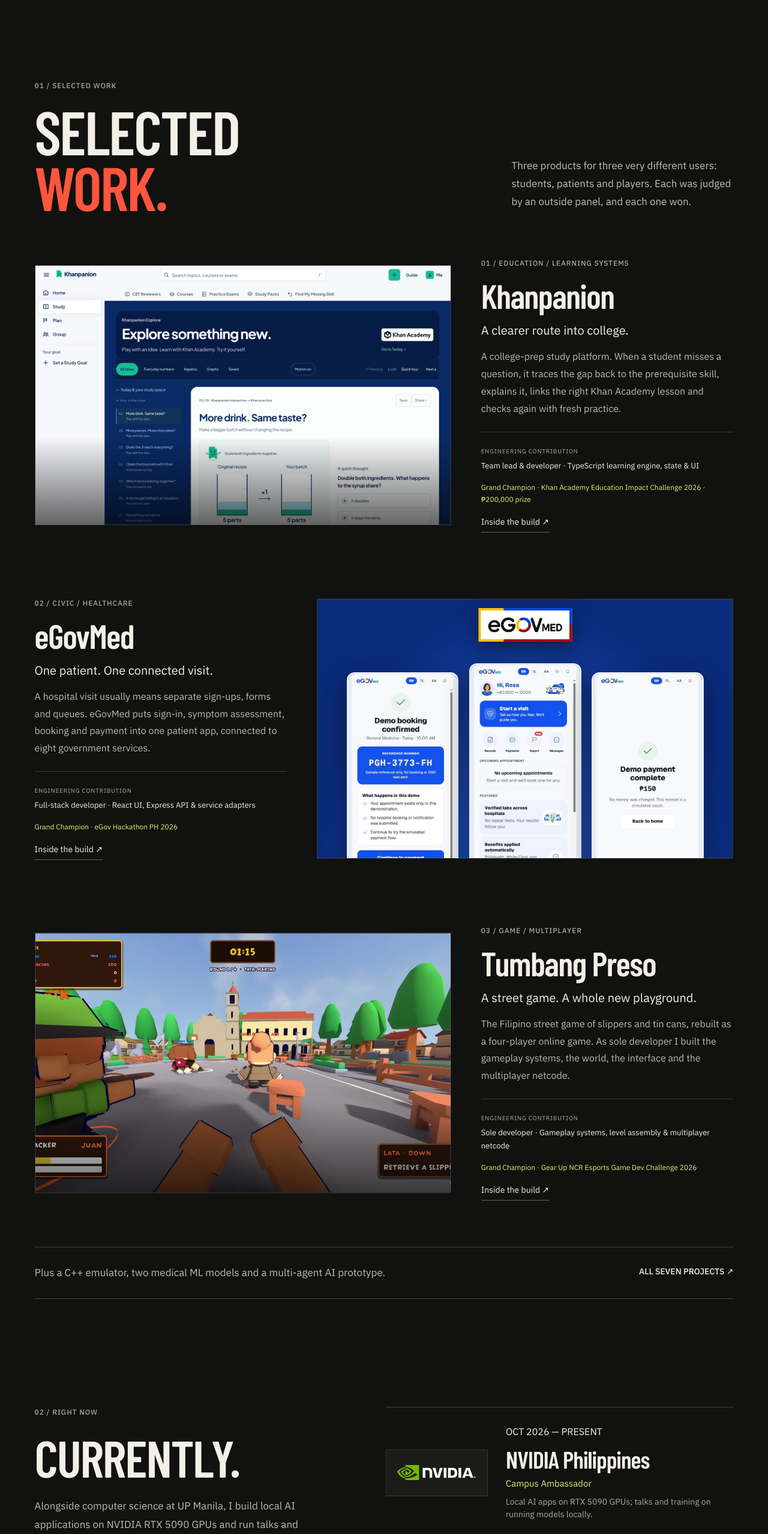
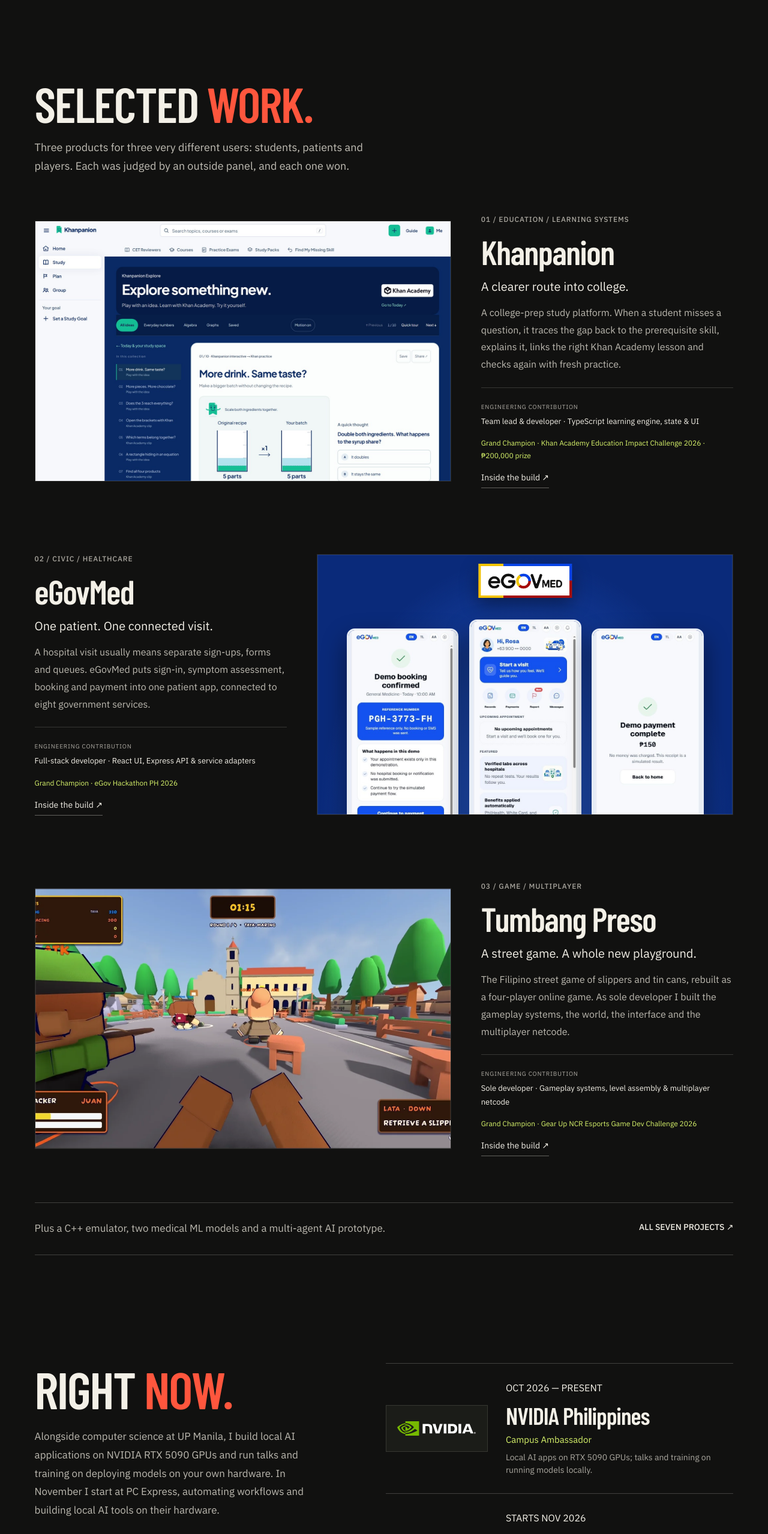
Before and after one commit to M4tyu633/portfolio, a Next.js app: page / in a window 1280 px wide. Shown: the part 1000-3558 px from the top of the page at 60% size. Built offline with nearby package versions, Linux system fonts and the light colour scheme.

Commit message:
One-line section headings with the lead beneath; clean screenshots without a bottom fade

```diff
--- a/src/app/achievements/page.tsx
+++ b/src/app/achievements/page.tsx
@@ -48,7 +48,6 @@
             data-seq="rise"
           >
             <div>
-              <p className="u-meta text-ink-3">Achievements</p>
               <h1 className="u-display mt-2 text-[clamp(3rem,10vw,8rem)]">
                 {receipts.title}
               </h1>
--- a/src/app/css/calm.css
+++ b/src/app/css/calm.css
@@ -480,3 +480,34 @@
     margin-top: 24px;
   }
 }
+
+/* Section openings: one heading line, the lead directly beneath it. */
+.studio-section-heading {
+  display: block;
+  margin-bottom: 52px;
+}
+.studio-section-heading h2 {
+  font-size: clamp(56px, 6.4vw, 104px);
+  line-height: 0.95;
+  margin: 0;
+}
+.studio-section-heading > p {
+  margin-top: 18px;
+  max-width: 54ch;
+  padding: 0;
+  font-size: 18px;
+}
+.studio-current h2 {
+  margin: 0 0 22px;
+}
+.studio-current h2 span {
+  color: #ff563d;
+}
+@media (max-width: 600px) {
+  .studio-section-heading h2 {
+    font-size: 64px;
+  }
+  .studio-section-heading > p {
+    font-size: 16px;
+  }
+}
--- a/src/app/css/presentation.css
+++ b/src/app/css/presentation.css
@@ -25,7 +25,6 @@
   inset: 0;
   pointer-events: none;
   box-shadow: inset 0 0 0 1px #ffffff14;
-  background: linear-gradient(0deg, #0009, transparent 34%);
 }
 .shot-badge {
   position: absolute;
--- a/src/app/page.tsx
+++ b/src/app/page.tsx
@@ -147,14 +147,9 @@
           aria-labelledby="work-title"
         >
           <div className="studio-section-heading">
-            <div>
-              <p className="studio-eyebrow">01 / SELECTED WORK</p>
-              <h2 id="work-title">
-                SELECTED
-                <br />
-                <span>WORK.</span>
-              </h2>
-            </div>
+            <h2 id="work-title">
+              SELECTED <span>WORK.</span>
+            </h2>
             <p>
               Three products for three very different users: students, patients
               and players. Each was judged by an outside panel, and each one
@@ -172,8 +167,9 @@
         </section>
         <section className="studio-current" aria-labelledby="current-title">
           <div>
-            <p className="studio-eyebrow">02 / RIGHT NOW</p>
-            <h2 id="current-title">CURRENTLY.</h2>
+            <h2 id="current-title">
+              RIGHT <span>NOW.</span>
+            </h2>
             <p>
               Alongside computer science at UP Manila, I build local AI
               applications on NVIDIA RTX 5090 GPUs and run talks and training on
```
